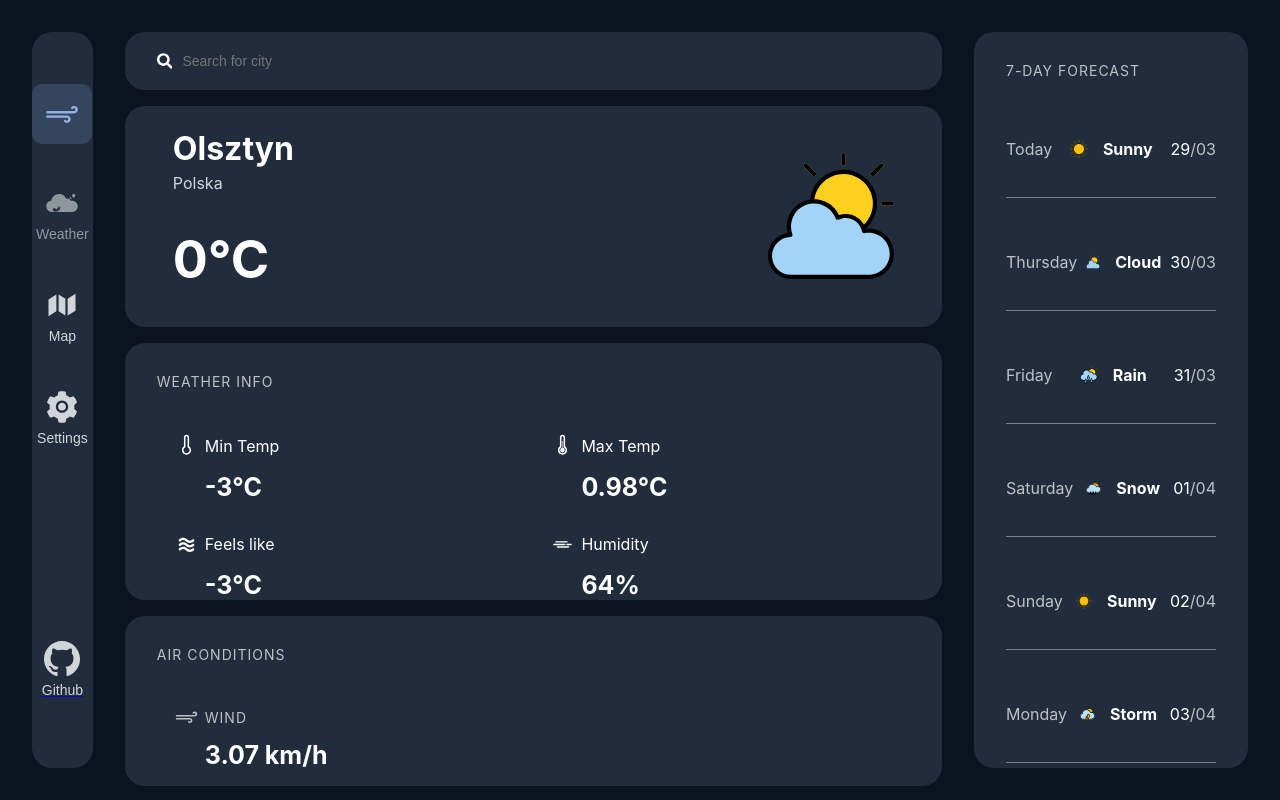
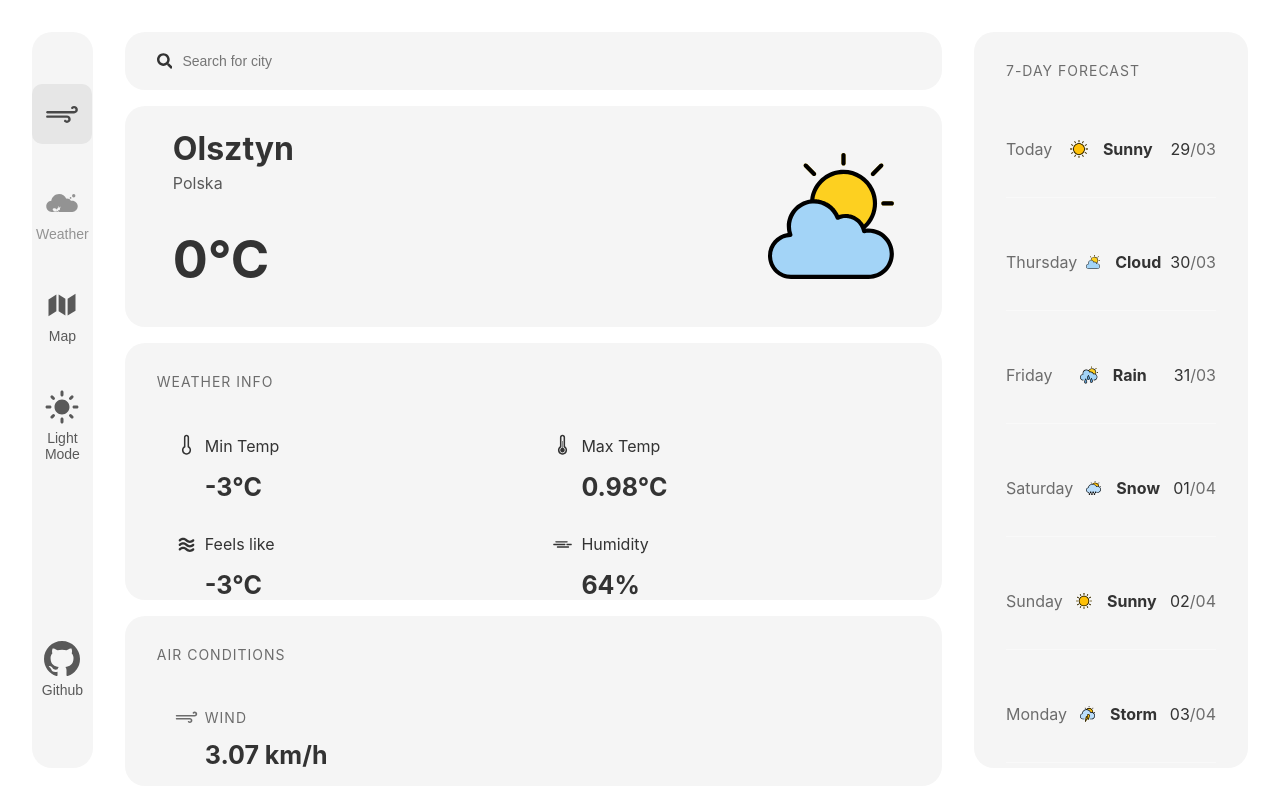
Before and after one commit to Yndh/weather-app, a React (Create React App) app: page / in a window 1280 px wide. Built offline with nearby package versions, Linux system fonts and the light colour scheme.

Commit message:
Add Themes

```diff
--- a/src/App.css
+++ b/src/App.css
@@ -8,14 +8,31 @@
   height: 100vh;
   padding: 2rem;
 
-  background: #0b1320;
+  background: var(--bg-color);
 
   overflow-y: hidden;
   overflow-x: hidden;
   box-sizing: border-box;
+  transition: .3s;
 }
 
-.weatherContainer{
+.darkMode {
+  --bg-color: #0b1320;
+  --primary-color: #212d3c;
+  --secondary-color: #34455d;
+  --font-color: white;
+  --accent-color: #92b2e6;
+}
+
+.lightMode {
+  --bg-color: #FFFFFF;
+  --primary-color: #F5F5F5;
+  --secondary-color: #e6e6e6;
+  --font-color: #333333;
+  --accent-color: #484848;
+}
+
+.weatherContainer {
   display: flex;
   justify-content: center;
   align-items: center;
--- a/src/App.js
+++ b/src/App.js
@@ -1,4 +1,4 @@
-import { useState } from "react";
+import { useState, useEffect } from "react";
 
 import "./App.css";
 import Navbar from "./components/Navbar";
@@ -13,6 +13,14 @@ function App() {
   const [showWeather, setShowWeather] = useState(true);
   const [showMap, setShowMap] = useState(false);
   const [showSettings, setShowSettings] = useState(false);
+  const [darkMode, setDarkMode] = useState(
+    localStorage.getItem("darkMode") ||
+      (window.matchMedia("(prefers-color-scheme: dark)").matches ? true : false)
+  );
+
+  useEffect(() => {
+    localStorage.setItem("darkMode", darkMode);
+  }, [darkMode]);
 
   const toggleWeather = () => {
     setShowWeather(true);
@@ -32,13 +40,19 @@ function App() {
     setShowMap(false);
   };
 
+  const toggleDarkMode = () => {
+    setDarkMode(!darkMode);
+  };
+
   return (
-    <div className="App">
+    <div className={`App ${darkMode ? "darkMode" : "lightMode"}`}>
       <Navbar
         onToggleWeather={toggleWeather}
         showWeather={showWeather}
         onToggleMap={toggleMap}
         showMap={showMap}
+        onToggleDarkMode={toggleDarkMode}
+        darkMode={darkMode}
       />
 
       {/* Weather */}
--- a/src/components/Navbar.jsx
+++ b/src/components/Navbar.jsx
@@ -1,9 +1,13 @@
 // import { AntDesign } from "@expo/vector-icons";
 import '../styles/Navbar.css'
 import { VscMapFilled } from "react-icons/vsc";
-import { AiOutlineAntCloud, AiFillCloud, AiFillSetting } from "react-icons/ai";
+import {
+  AiOutlineAntCloud,
+  AiFillCloud,
+} from "react-icons/ai";
 import { WiStrongWind } from "react-icons/wi";
 import { GoMarkGithub } from "react-icons/go";
+import { MdDarkMode, MdLightMode } from "react-icons/md";
 
 function Navbar(props){
   return (
@@ -26,10 +30,17 @@ function Navbar(props){
           <VscMapFilled />
           <span>Map</span>
         </button>
-        <button>
-          <AiFillSetting />
-          <span>Settings</span>
-        </button>
+        {props.darkMode ? (
+          <button onClick={props.onToggleDarkMode}>
+            <MdDarkMode />
+            <span>Dark Mode</span>
+          </button>
+        ) : (
+          <button onClick={props.onToggleDarkMode}>
+            <MdLightMode />
+            <span>Light Mode</span>
+          </button>
+        )}
       </div>
       <div className="githubButton">
         <a href="https://github.com/Yndh/weather-app" target="_blank">
--- a/src/styles/AirConditions.css
+++ b/src/styles/AirConditions.css
@@ -8,8 +8,8 @@
     height: 25%;
     padding: 1rem 2rem;
 
-    background: #212d3c;
-    color: white;
+    background: var(--primary-color);
+    color: var(--font-color);
     border-radius: 20px;
     box-sizing: border-box;
 }
--- a/src/styles/Navbar.css
+++ b/src/styles/Navbar.css
@@ -8,7 +8,8 @@
     width: 5%;
     padding: 2rem 0;
 
-    background: #212d3c;
+    background: var(--primary-color);
+    color: var(--font-color);
     border-radius: 20px;
 
     box-sizing: border-box;
@@ -27,7 +28,7 @@
 
     font-size: 36px;
 
-    color: white;
+    color: var(--font-color);
     background: transparent;
     outline: none;
     border: none;
@@ -62,8 +63,8 @@
 
     font-size: 42px;
 
-    color: #92b2e6;
-    background: #34455d;
+    color: var(--accent-color);
+    background: var(--secondary-color);
 
     border-radius: 10px;
     box-sizing: border-box;
@@ -91,3 +92,6 @@
 
     height: 1%;
 }
+.githubButton a{
+    text-decoration: none;
+}
--- a/src/styles/SearchBar.css
+++ b/src/styles/SearchBar.css
@@ -8,8 +8,8 @@
     padding: 1rem 2rem;
     margin-bottom: 1rem;
 
-    background: #212d3c;
-    color: white;
+    background: var(--primary-color);
+    color: var(--font-color);
     border-radius: 20px;
     box-sizing: border-box;
 }
@@ -20,7 +20,7 @@
 
     font-size: 14px;
 
-    color: white;
+    color: var(--font-color);
     background: transparent;
     border: none;
     outline: none;
--- a/src/styles/Weather.css
+++ b/src/styles/Weather.css
@@ -8,8 +8,8 @@
     padding: 1rem 3rem;
     margin-bottom: 1rem;
 
-    background: #212d3c;
-    color: white;
+    background: var(--primary-color);
+    color: var(--font-color);
     border-radius: 20px;
     box-sizing: border-box;
 }
--- a/src/styles/WeatherInfo.css
+++ b/src/styles/WeatherInfo.css
@@ -9,8 +9,8 @@
     padding: 1rem 2rem;
     margin-bottom: 1rem;
 
-    background: #212d3c;
-    color: white;
+    background: var(--primary-color);
+    color: var(--font-color);
     border-radius: 20px;
     box-sizing: border-box;
 }
--- a/src/styles/WeekForecast.css
+++ b/src/styles/WeekForecast.css
@@ -8,8 +8,8 @@
     width: 30%;
     padding: 1rem 2rem;
 
-    background: #212d3c;
-    color: white;
+    background: var(--primary-color);
+    color: var(--font-color);
     border-radius: 20px;
 
     box-sizing: border-box;
```
